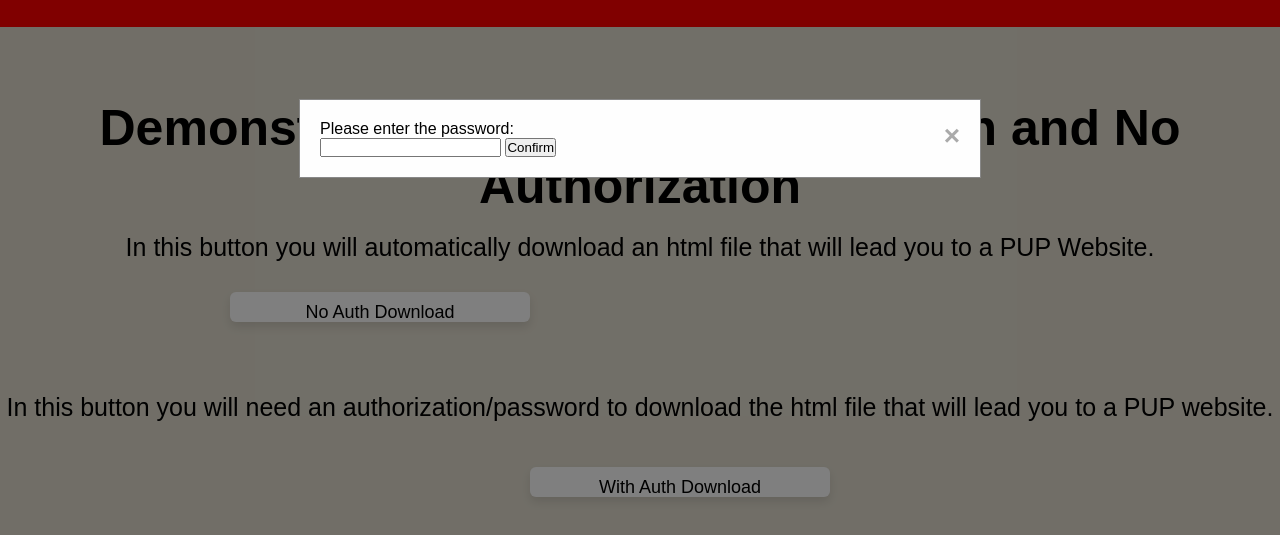
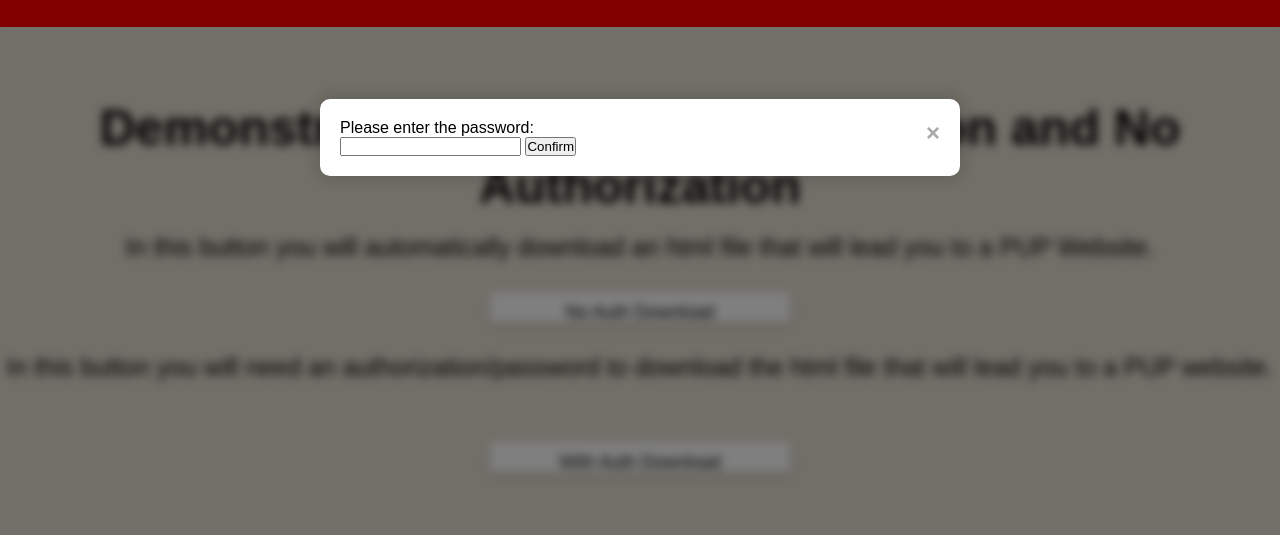
Before and after one commit to Zerooaa/AuthorizedWebsite, a plain HTML site: page main.html in a window 1280 px wide. Both pictures are taken after a click on the button "With Auth Download". Shown: the part 2493-3028 px from the top of the page. Drawn offline with Linux system fonts and the light colour scheme.

Commit message:
FIXED WITH BUTTONS

```diff
--- a/main.css
+++ b/main.css
@@ -179,7 +179,7 @@ section #p3{
 section #p4{
     width: 100%;
     position: absolute;
-    top: 360%;
+    top: 355%;
     transform: translateY(-50%);
     text-align: center;
     color: black;
@@ -229,8 +229,7 @@ section #p4{
     box-shadow: 0 5px 10px rgba(0,0,0,0.1);
     height: 30px;
     width: 300px;
-    display: block;
-    margin-left: 80px;
+    position: absolute;
 }
 #withauth{
     text-align: center;
@@ -245,9 +244,7 @@ section #p4{
     box-shadow: 0 5px 10px rgba(0,0,0,0.1);
     height: 30px;
     width: 300px;
-    display: block;
-    margin-right: 300px;
-    margin-top: 350px;
+    margin-top: 300px;
 }
 .modal {
     display: none;
@@ -257,27 +254,31 @@ section #p4{
     top: 0;
     width: 100%;
     height: 100%;
-    background-color: rgba(0,0,0,0.5);
+    background-color: rgba(0, 0, 0, 0.5);
+    backdrop-filter: blur(5px); /* Add a blurred background */
 }
 
 .modal-content {
-    background-color: #fefefe;
+    background-color: #ffffff;
     margin: 15% auto;
     padding: 20px;
-    border: 1px solid #888;
-    width: 50%;
+    border-radius: 10px;
+    box-shadow: 0 0 20px rgba(0, 0, 0, 0.2); /* Add a subtle shadow */
+    width: 60%; /* Adjust width as needed */
+    max-width: 600px; /* Set a maximum width */
 }
 
 .close {
     color: #aaa;
     float: right;
-    font-size: 28px;
+    font-size: 24px;
     font-weight: bold;
+    transition: color 0.3s ease; /* Smooth transition on hover */
 }
 
 .close:hover,
 .close:focus {
-    color: black;
+    color: #000; /* Change color on hover/focus */
     text-decoration: none;
     cursor: pointer;
 }
```
Also changed, not shown: pupwebsite.html (renamed from Resources/pupwebsite.html). Lines whose indentation alone changed are shown as unchanged.
